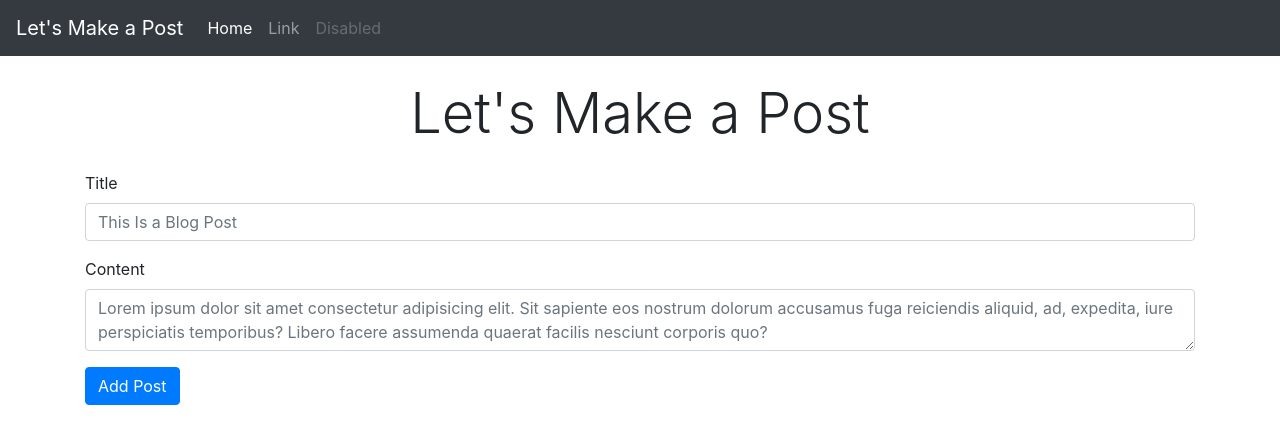
After one commit to trevorstinson/blogz, a Flask app: page /newpost in a window 1280 px wide. The commit adds this page. Shown: the top 444 px of the page. Run offline with Flask 2, Linux system fonts and the light colour scheme; some libraries are stand-ins or nearby versions.

Commit message:
Give index and newpost their own routes

```diff
--- a/main.py
+++ b/main.py
@@ -26,10 +26,13 @@ class Blog(db.Model):
         self.body = body
 
 
+@app.route('/')
+def send_to_index():
+    return redirect('/blog')
 
 
 
-@app.route('/', methods=['POST', 'GET'])
+@app.route('/blog', methods=['POST', 'GET'])
 def index():
 
     if request.method == 'POST':
@@ -45,6 +48,11 @@ def index():
 
 
 
+@app.route('/newpost', methods=['POST', 'GET'])
+def newpost():
+
+    return render_template('newpost.html', title="Let's Make a Post")
+
 
 
 if __name__ == '__main__':
--- /dev/null
+++ b/templates/newpost.html
@@ -0,0 +1,23 @@
+{% extends "base.html" %}
+
+{% block content %}
+
+    <h1 class="display-4 text-center m-4">{{title}}</h1>
+
+    <form action="blog" method="post">
+        <div class="form-group">
+            <label for="blog-post-title">Title</label>
+            <input type="text" name="blog-post-title" class="form-control"
+                id="blog-post-title" placeholder="This Is a Blog Post">
+        </div>
+        <div class="form-group">
+            <label for="blog-post-body">Content</label>
+            <textarea name="blog-post-body" class="form-control"
+                id="blog-post-body" placeholder="Lorem ipsum dolor sit amet consectetur adipisicing elit. Sit sapiente eos nostrum dolorum accusamus fuga reiciendis aliquid, ad, expedita, iure perspiciatis temporibus? Libero facere assumenda quaerat facilis nesciunt corporis quo?"></textarea>
+        </div>
+        <div class="form-group">
+            <input type="submit" value="Add Post" class="btn btn-primary" />
+        </div>
+    </form>
+
+{% endblock %}
```
Also changed, not shown: templates/index.html (+0 -18 lines).
